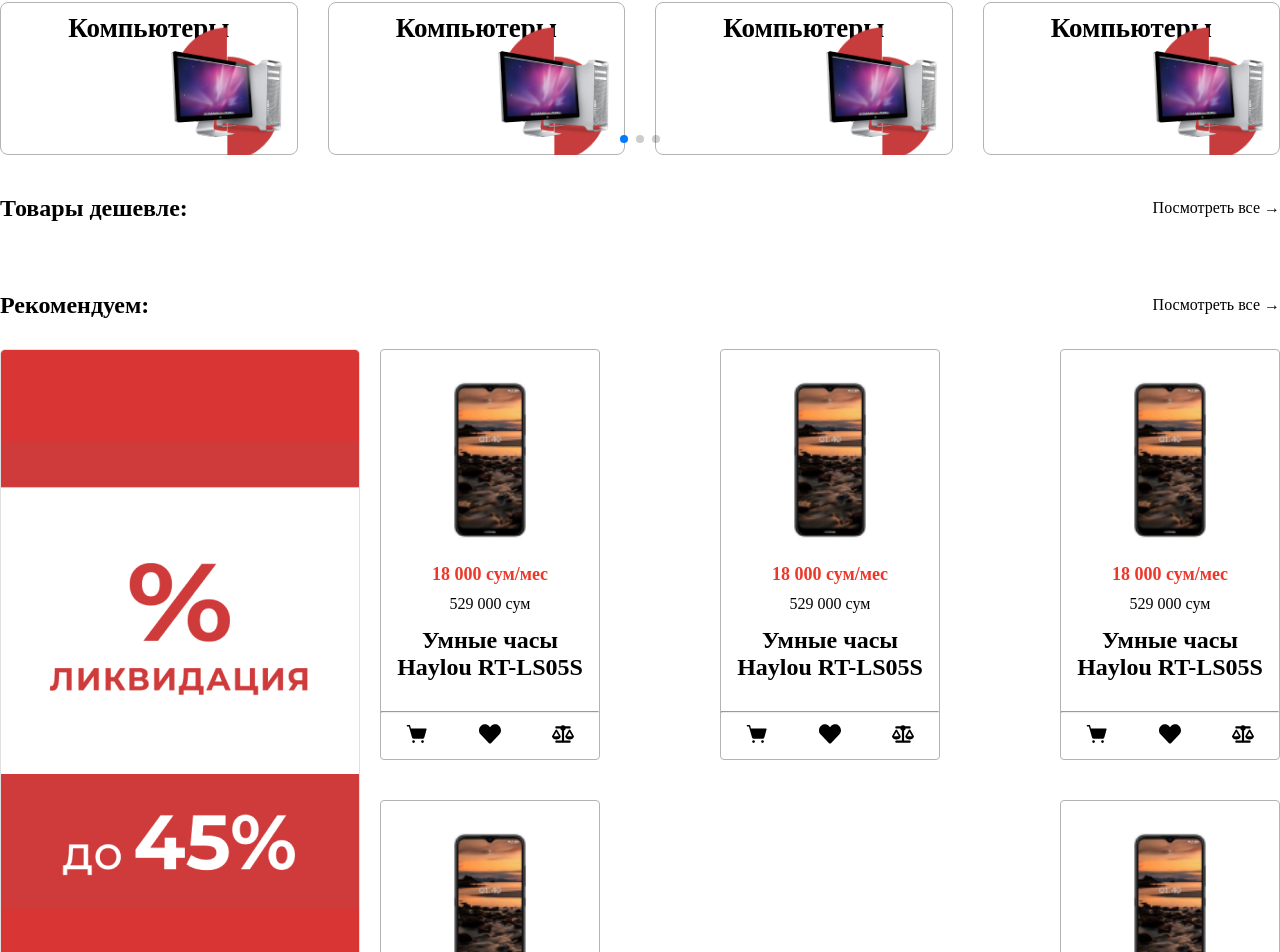
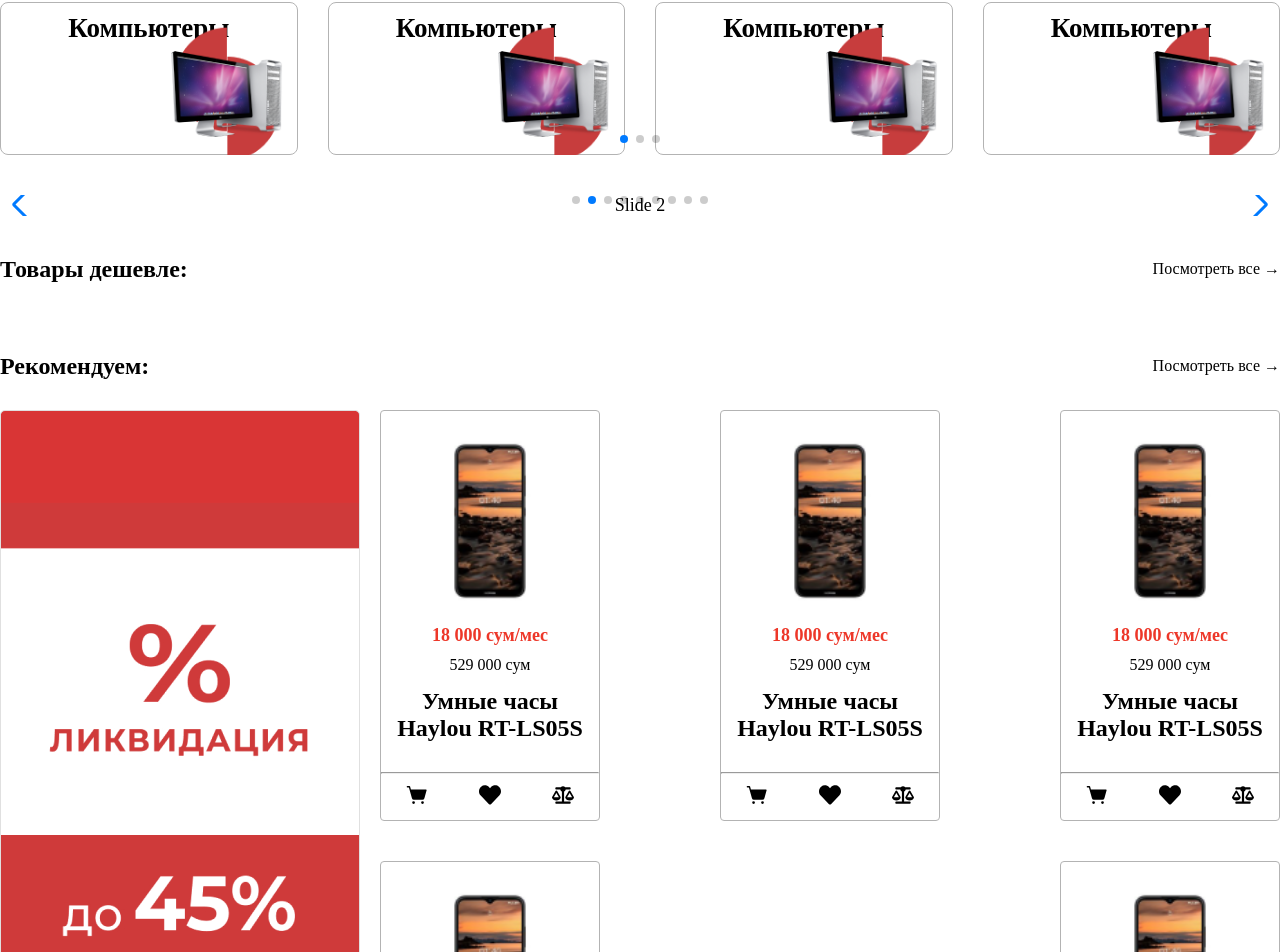
Before and after one commit to djboburjon/mixel.uz, a React (Vite) app: page / in a window 1280 px wide. Shown: the part 1245-2197 px from the top of the page. Built offline with nearby package versions, Linux system fonts and the light colour scheme.

Commit message:
Advertisement added

```diff
--- /dev/null
+++ b/src/components/advertisement/Advertisement.jsx
@@ -0,0 +1,46 @@
+import React from 'react'
+import './Advertisement.css'
+// Import Swiper React components
+import { Swiper, SwiperSlide } from 'swiper/react';
+
+// Import Swiper styles
+import 'swiper/css';
+import 'swiper/css/pagination';
+import 'swiper/css/navigation';
+
+
+// import required modules
+import { Autoplay, Pagination, Navigation } from 'swiper/modules';
+
+function Advertisement() {
+  return (
+    <div>
+      <Swiper
+        spaceBetween={30}
+        centeredSlides={true}
+        autoplay={{
+          delay: 2500,
+          disableOnInteraction: false,
+        }}
+        pagination={{
+          clickable: true,
+        }}
+        navigation={true}
+        modules={[Autoplay, Pagination, Navigation]}
+        className="mySwiper"
+      >
+        <SwiperSlide>Slide 1</SwiperSlide>
+        <SwiperSlide>Slide 2</SwiperSlide>
+        <SwiperSlide>Slide 3</SwiperSlide>
+        <SwiperSlide>Slide 4</SwiperSlide>
+        <SwiperSlide>Slide 5</SwiperSlide>
+        <SwiperSlide>Slide 6</SwiperSlide>
+        <SwiperSlide>Slide 7</SwiperSlide>
+        <SwiperSlide>Slide 8</SwiperSlide>
+        <SwiperSlide>Slide 9</SwiperSlide>
+      </Swiper>
+    </div>
+  )
+}
+
+export default Advertisement
--- a/src/pages/home/Home.jsx
+++ b/src/pages/home/Home.jsx
@@ -6,6 +6,7 @@
 import Recommended from "../../components/recommended/Recommended";
 import Brands from "../../components/brands/Brands";
 import Banner from "../../components/banner/Banner";
+import Advertisement from "../../components/advertisement/Advertisement";
 
 function Home() {
   return (
@@ -37,6 +38,11 @@
           </div>
           <FamousCategory />
         </div>
+      </section>
+
+      {/* Advertisement */}
+      <section className="advertisement">
+        <Advertisement/>
       </section>
 
       {/* Cheaper Products */}
```
Also changed, not shown: src/components/advertisement/Advertisement.css (added).
